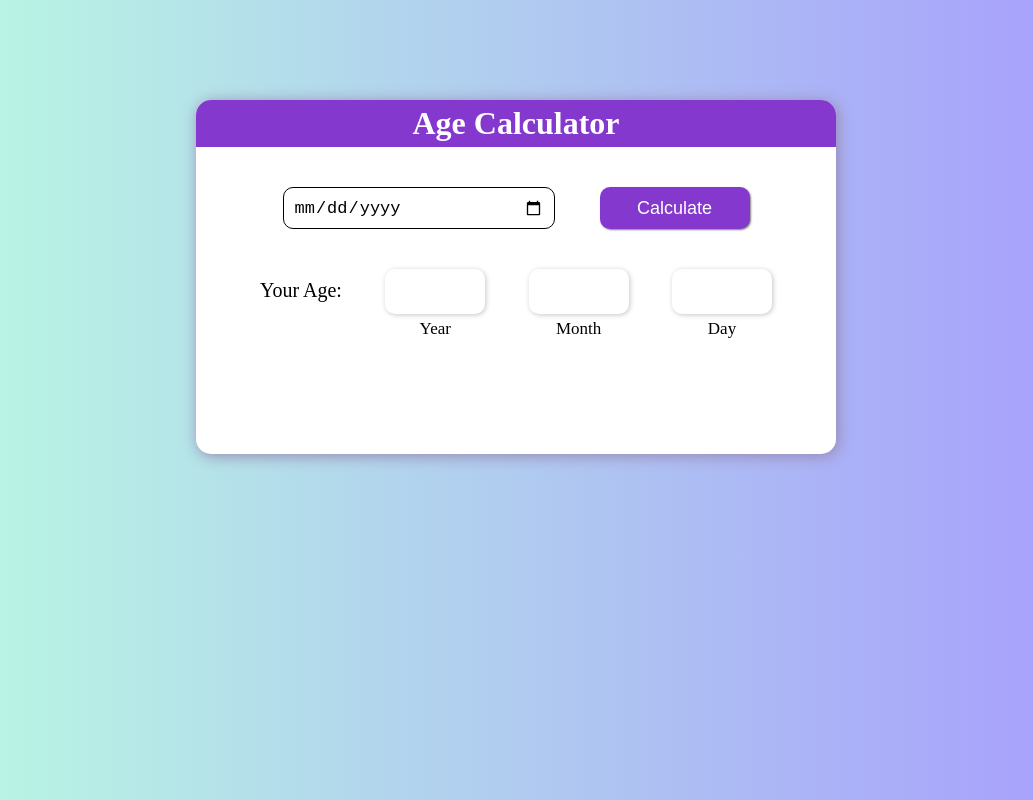
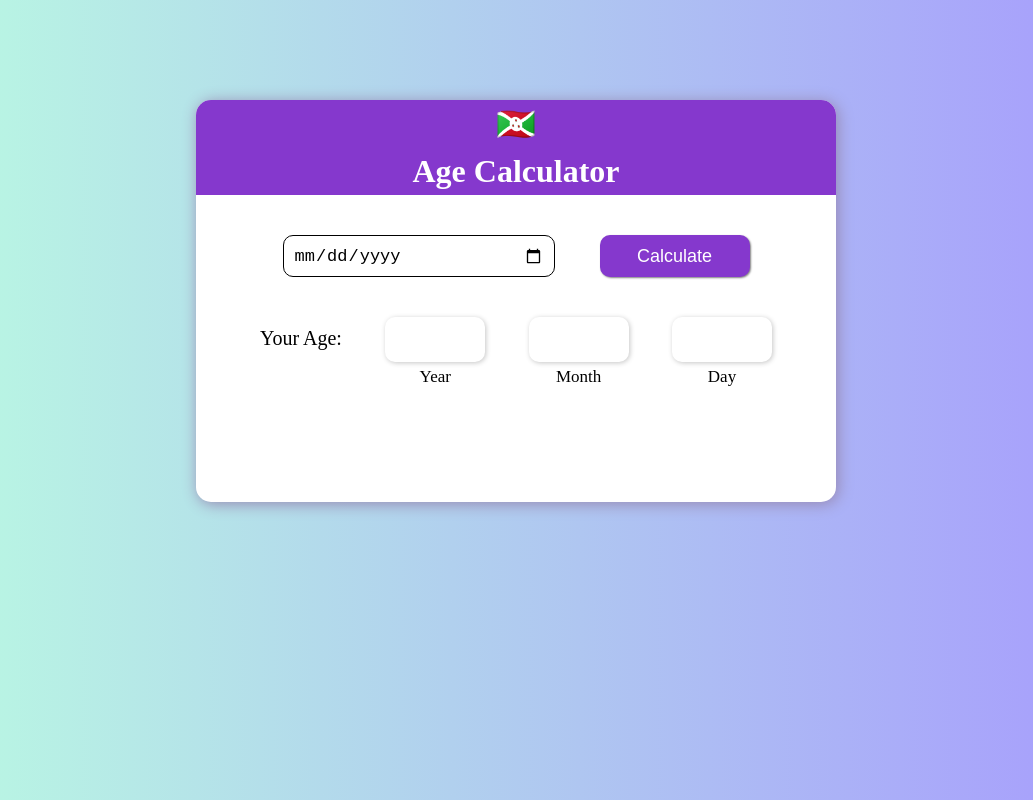
Before and after one commit to ahsan4u/codealpha_tasks, a plain HTML site: page index.html in a window 1280 px wide. Shown: the whole page, without its empty margins (124-1157 px from the left). Drawn offline with Linux system fonts and the light colour scheme.

Commit message:
Update index.html

```diff
--- a/index.html
+++ b/index.html
@@ -8,6 +8,7 @@
 </head>
 <body>
     <div class="container">
+        <h1>🇧🇮</h1>
         <h1>Age Calculator</h1>
         <div class="content">
             <div class="first-row">
```
